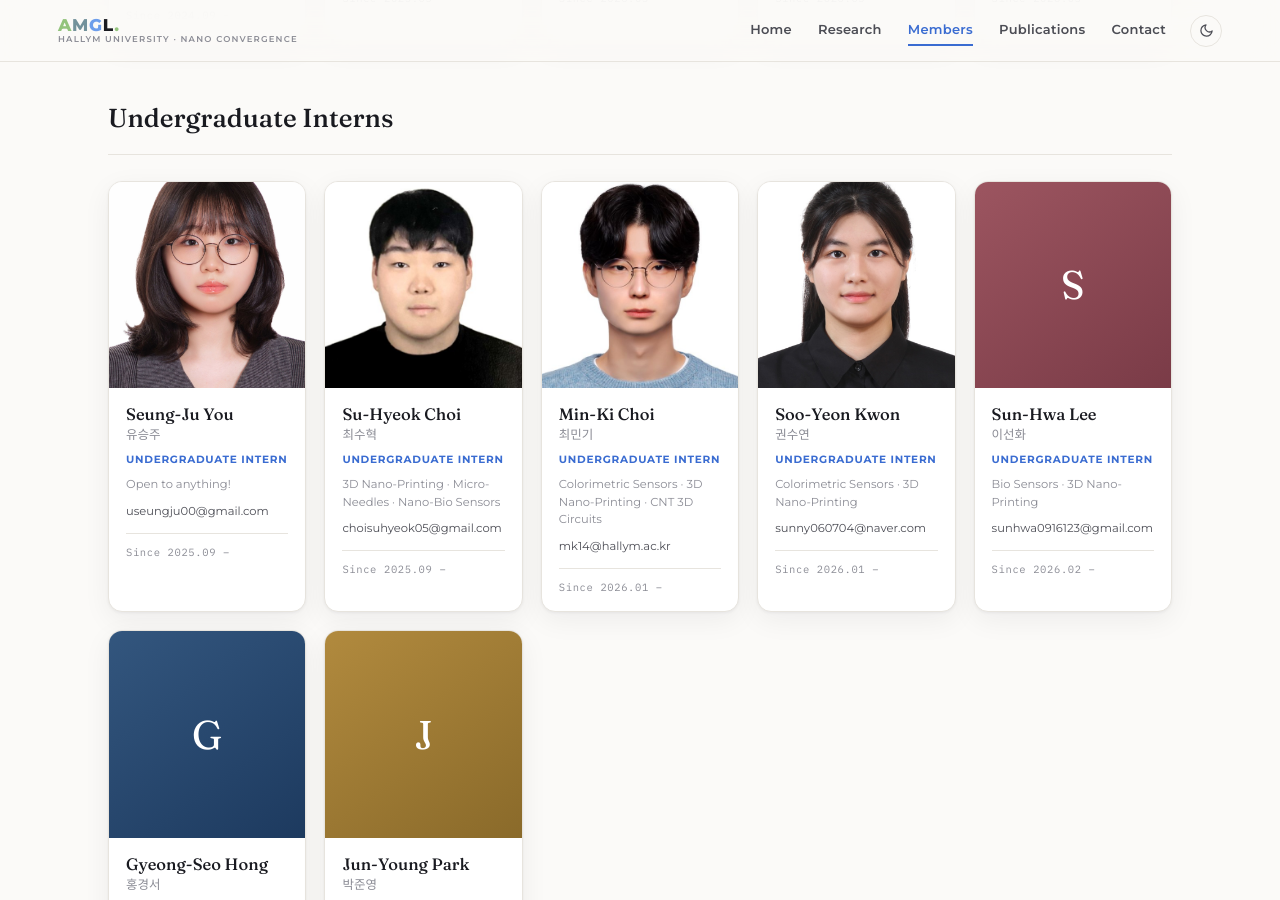
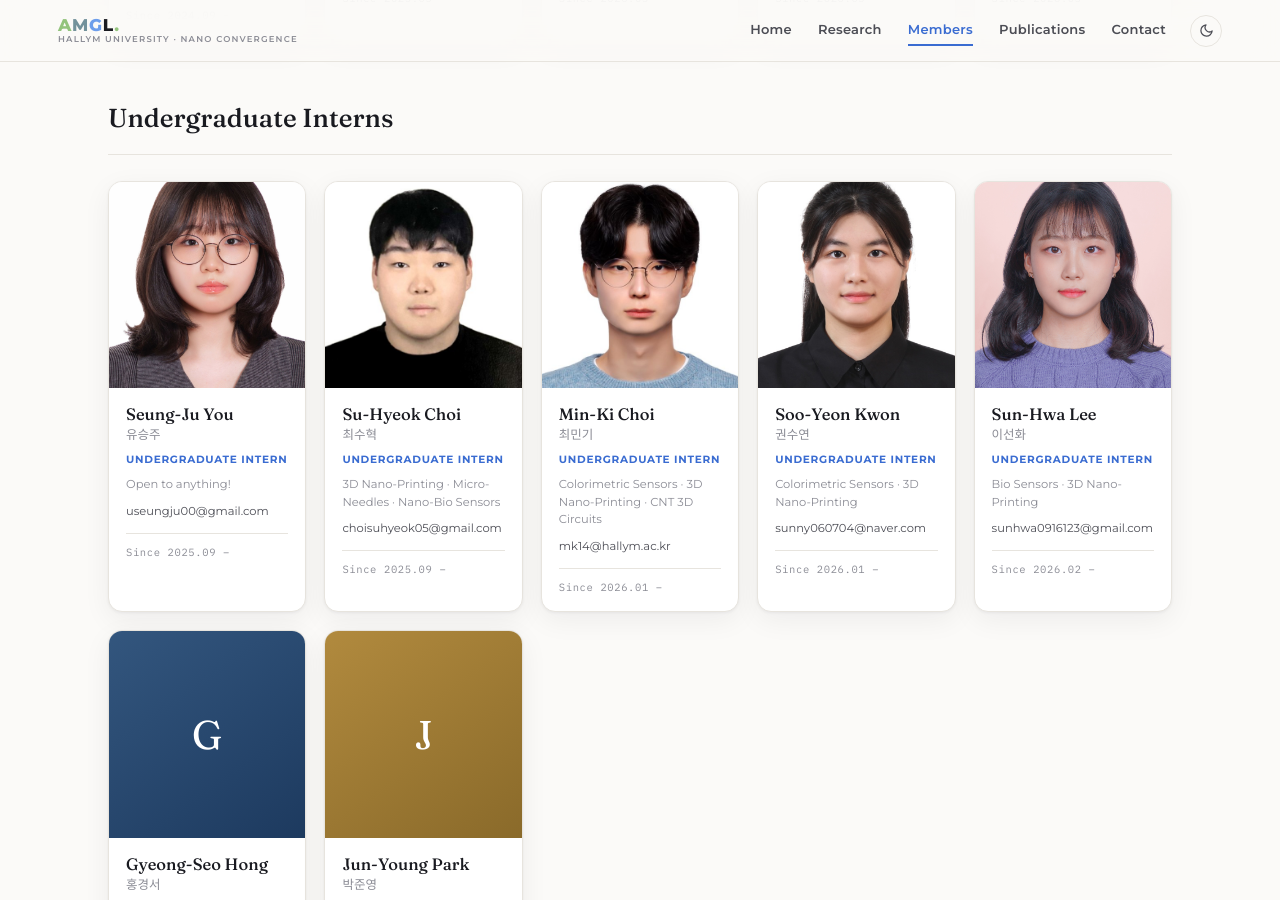
Before and after one commit to HTKRS/AMGL, a Jekyll site: the page built from members.html, in a window 1280 px wide and 900 px high, scrolled down 1885 px. Built offline with Jekyll 4.4.1, drawn with Linux system fonts in a browser that asks for light colours.

Commit message:
Update _data/members.yml (via Pages CMS)

```diff
--- a/_data/members.yml
+++ b/_data/members.yml
@@ -98,6 +98,7 @@ groups:
         period: 2026.02 –
         email: sunhwa0916123@gmail.com
         interests: Bio Sensors · 3D Nano-Printing
+        photo: Sun-Hwa Lee.jpg
       - name_en: Gyeong-Seo Hong
         name_kr: 홍경서
         role: Undergraduate Intern
```
